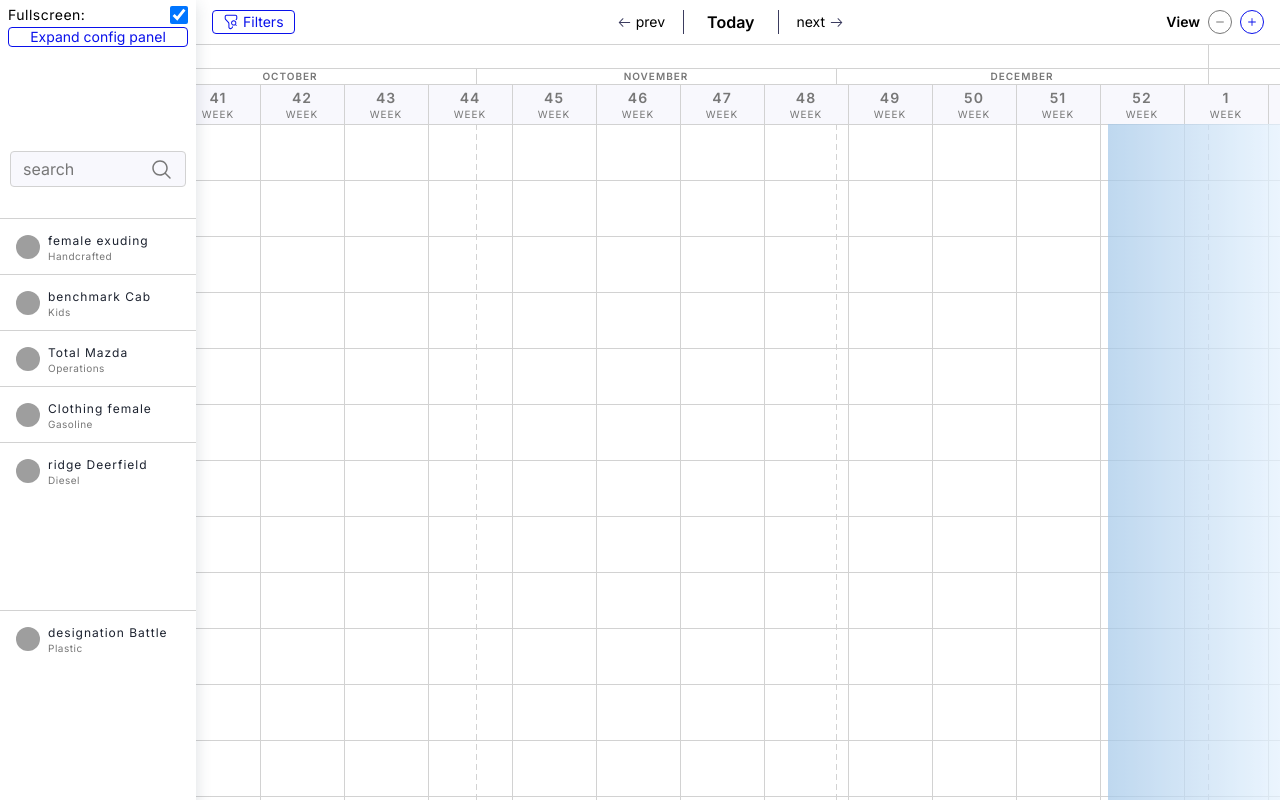
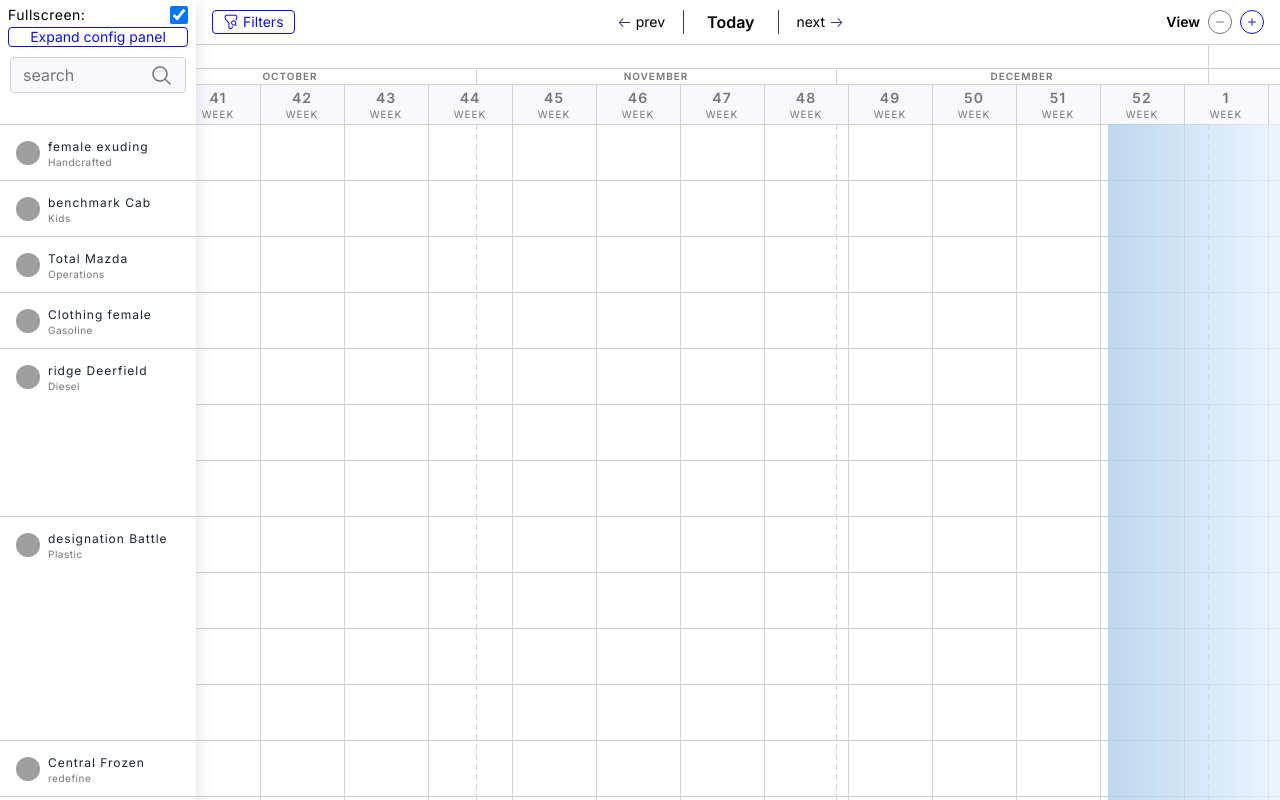
Before and after one commit to Bitnoise/react-scheduler, a React (Vite) app: page / in a window 1280 px wide. Built offline with nearby package versions, Linux system fonts and the light colour scheme; grey boxes are pictures that could not be loaded.

Commit message:
fix: remove padding

```diff
--- a/src/components/LeftColumn/styles.ts
+++ b/src/components/LeftColumn/styles.ts
@@ -6,7 +6,6 @@ export const StyledWrapper = styled.div`
   min-width: ${leftColumnWidth + "px"};
   max-width: ${leftColumnWidth + "px"};
   min-height: 100vh;
-  padding-top: 94px;
   position: sticky;
   left: 0;
   background-color: ${({ theme }) => theme.colors.white};
```
